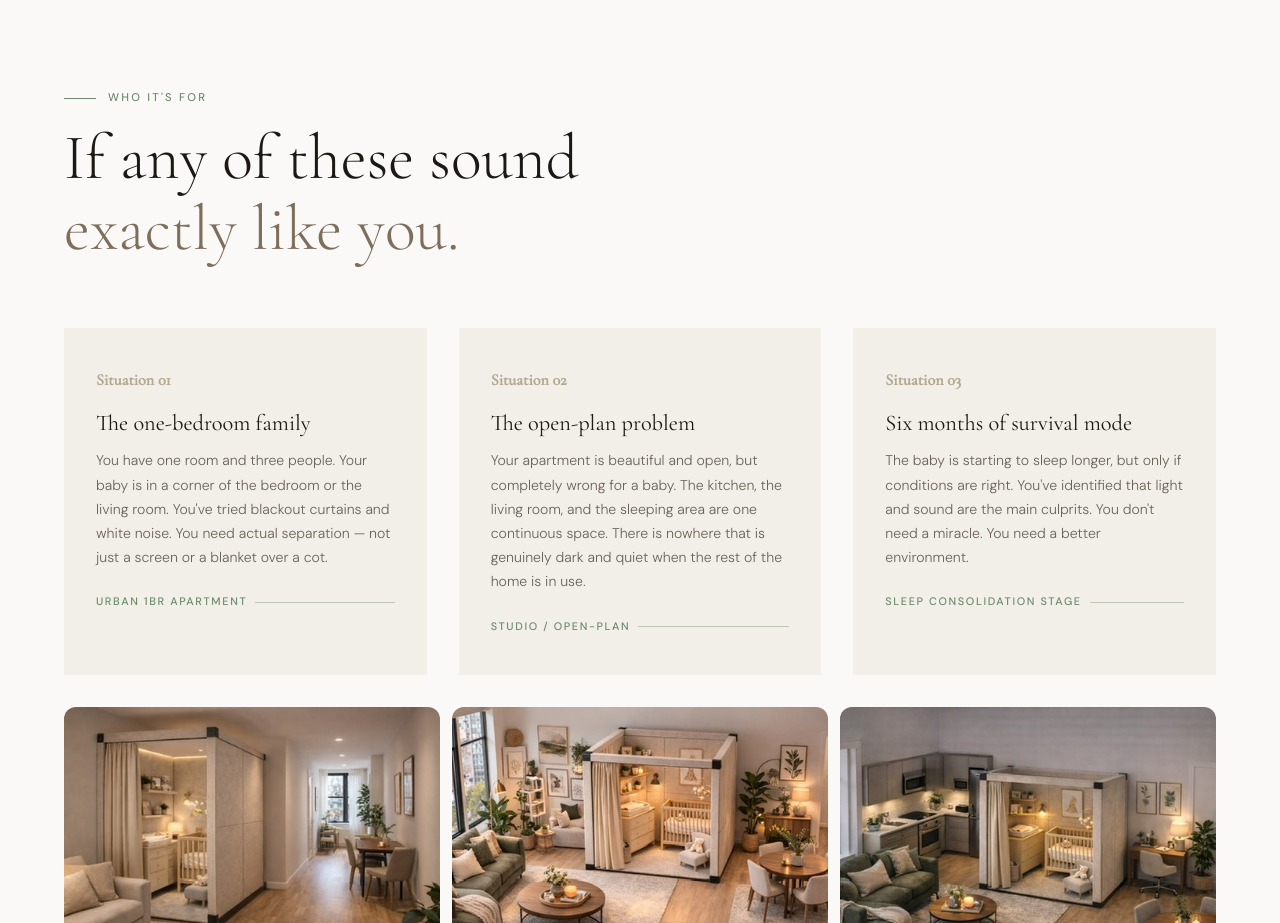
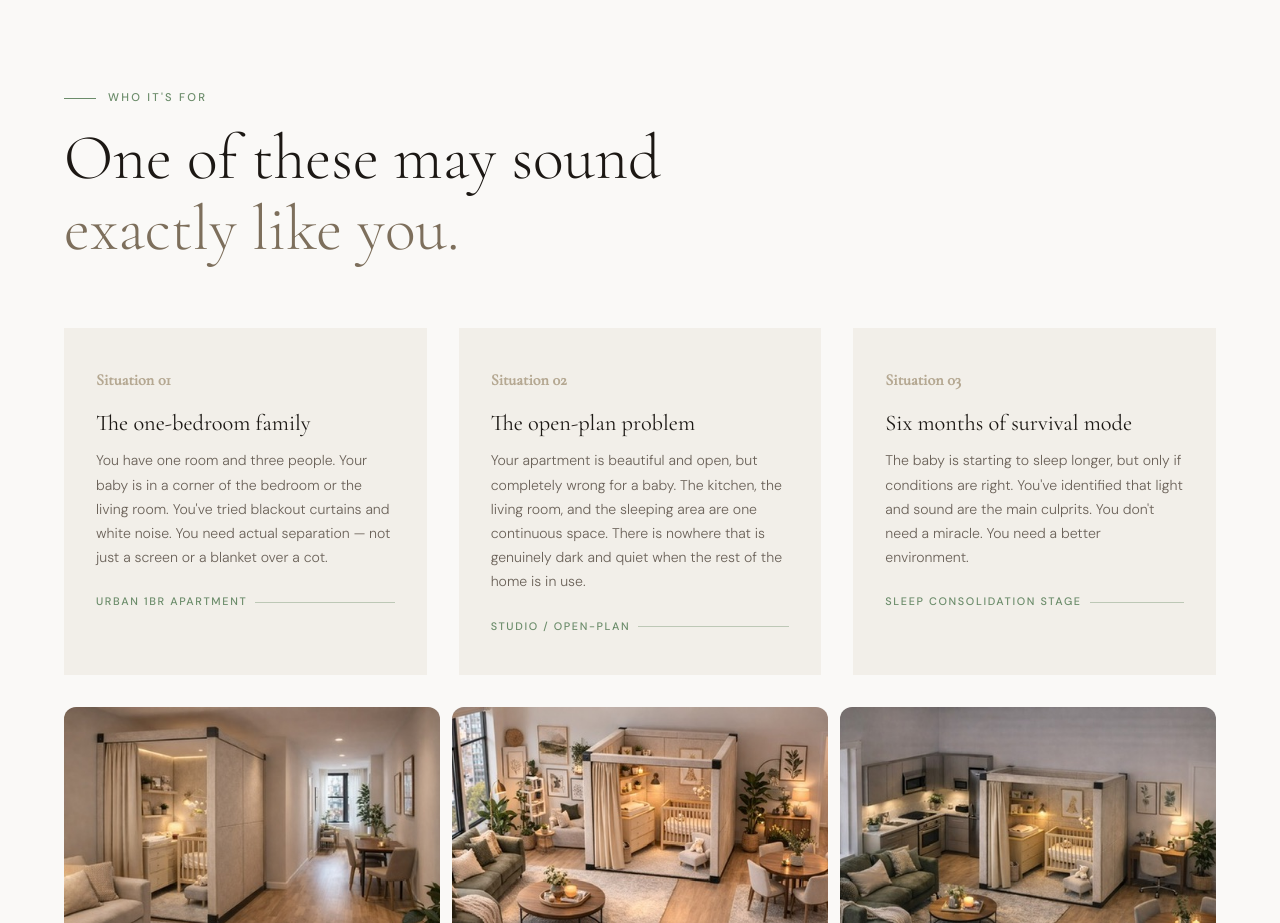
Before and after one commit to nigeledavis22/panl-site, a plain HTML site: page index.html in a window 1280 px wide. Shown: the part 9320-10243 px from the top of the page. Drawn offline with nearby package versions, Linux system fonts and the light colour scheme.

Commit message:
small title change

```diff
--- a/index.html
+++ b/index.html
@@ -1904,7 +1904,7 @@
     <section class="use-cases">
         <div class="section-inner">
             <div class="section-eyebrow">Who it's for</div>
-            <h2 class="section-headline">If any of these sound<br><em>exactly like you.</em></h2>
+            <h2 class="section-headline">One of these may sound<br><em>exactly like you.</em></h2>
             <div class="use-cases-grid">
                 <div class="use-case-card fade-up">
                     <div class="use-case-num">Situation 01</div>
```
